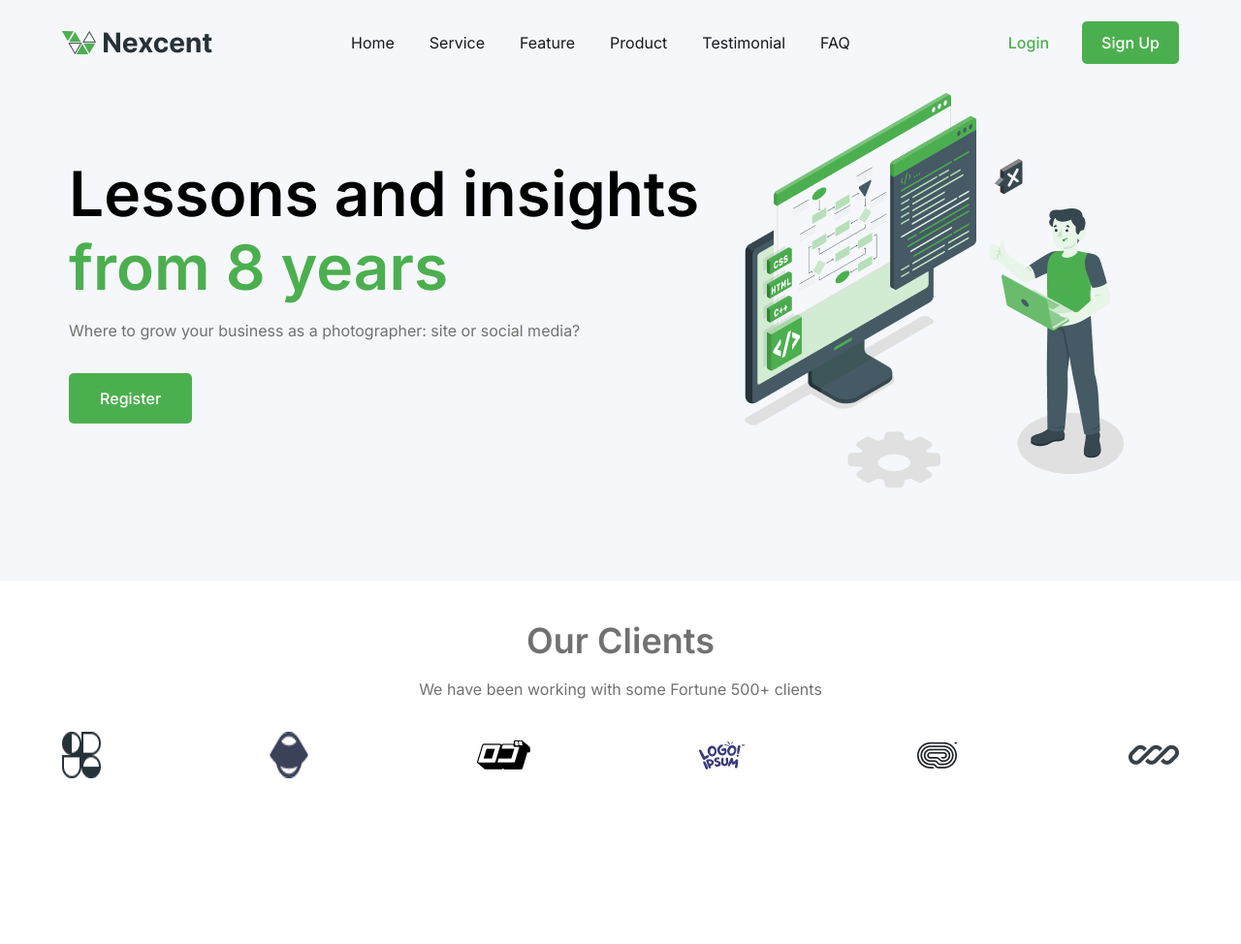
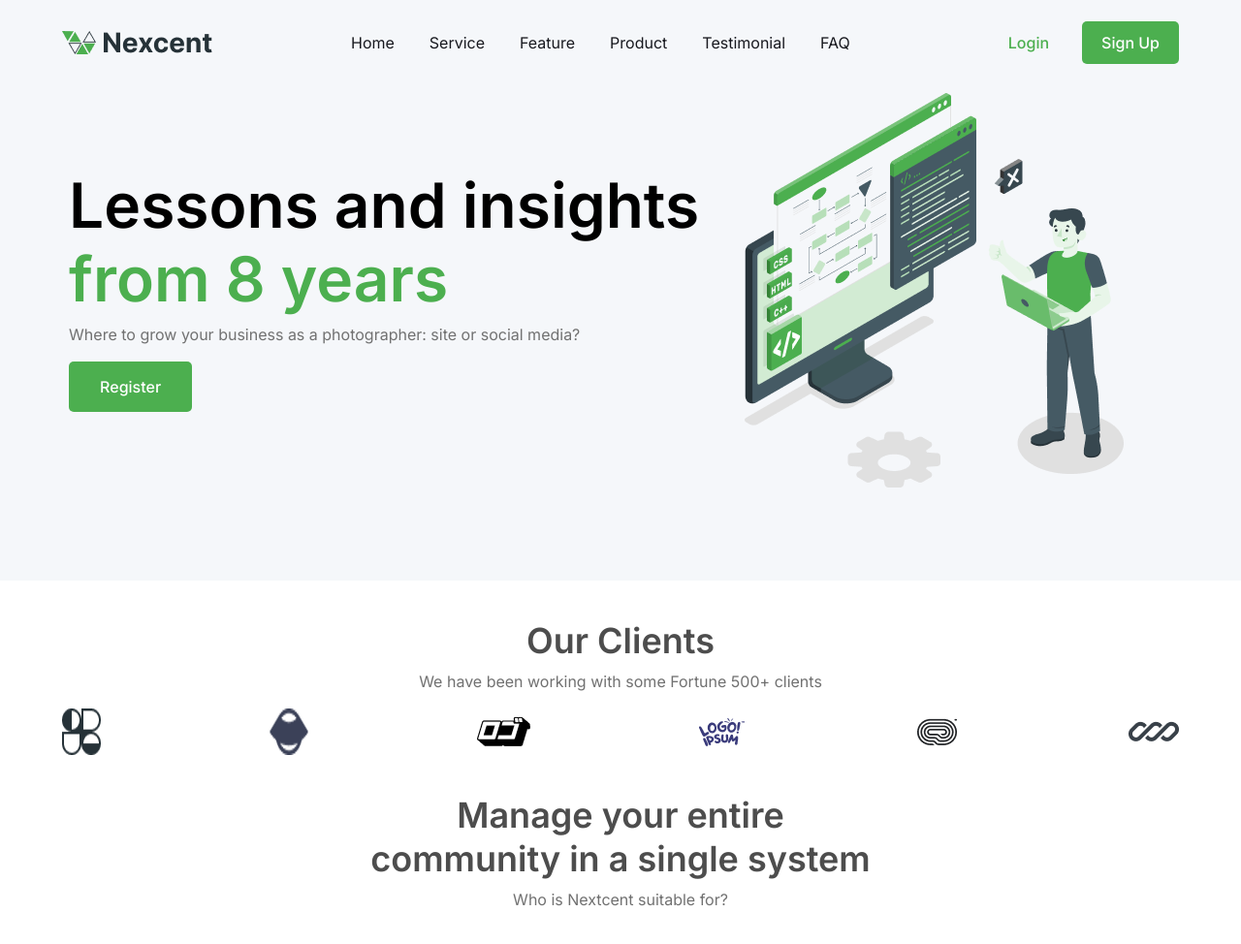
Before and after one commit to sharmagovinda/Nexcent, a plain HTML site: page index.html in a window 1280 px wide. Shown: the whole page at 97% size. Before the commit the page ends 843 px from the top, so only its background shows below. Drawn offline with nearby package versions, Linux system fonts and the light colour scheme.

Commit message:
added single system section

```diff
--- a/css/style.css
+++ b/css/style.css
@@ -168,10 +168,6 @@ h4 {
   font-weight: 600;
 }
 
-p {
-  margin: 16px 0;
-}
-
 a {
   text-decoration: none;
 }
@@ -332,8 +328,8 @@ span {
 }
 
 p {
-  margin-top: 16px;
-  margin-bottom: 32px;
+  margin-top: 8px;
+  margin-bottom: 16px;
 }
 
 .content {
@@ -369,8 +365,15 @@ p {
   justify-content: space-between;
 }
 
-.header-section {
+.header-block {
+  max-width: 542px;
+  margin: 0 auto;
+  margin-bottom: 16px;
   text-align: center;
+}
+
+.header-block h2 {
+  color: #4D4D4D;
 }
 
 .my-10 {
--- a/index.html
+++ b/index.html
@@ -49,8 +49,8 @@
 
     </header>
 
+    <main class="site-content">
 
-    <main class="site-content">
       <section class="bg-gray">
         <div class="container">
           <div class="hero-banner">
@@ -68,10 +68,10 @@
 
       <section class="my-10">
         <div class="container">
-          <div class="header-section">
+          <header class="header-block">
             <h2>Our Clients</h2>
             <p>We have been working with some Fortune 500+ clients</p>
-          </div>
+          </header>
           <div class="body-section">
             <img src="images/partner-logo-1.png" alt="">
             <img src="images/partner-logo-2.png" alt="">
@@ -80,6 +80,15 @@
             <img src="images/partner-logo-5.png" alt="">
             <img src="images/partner-logo-6.png" alt="">
           </div>
+        </div>
+      </section>
+
+      <section class="my-10">
+        <div class="container">
+          <header class="header-block">
+            <h2>Manage your entire community in a single system</h2>
+            <p>Who is Nextcent suitable for?</p>
+          </header>
         </div>
       </section>
 
```
